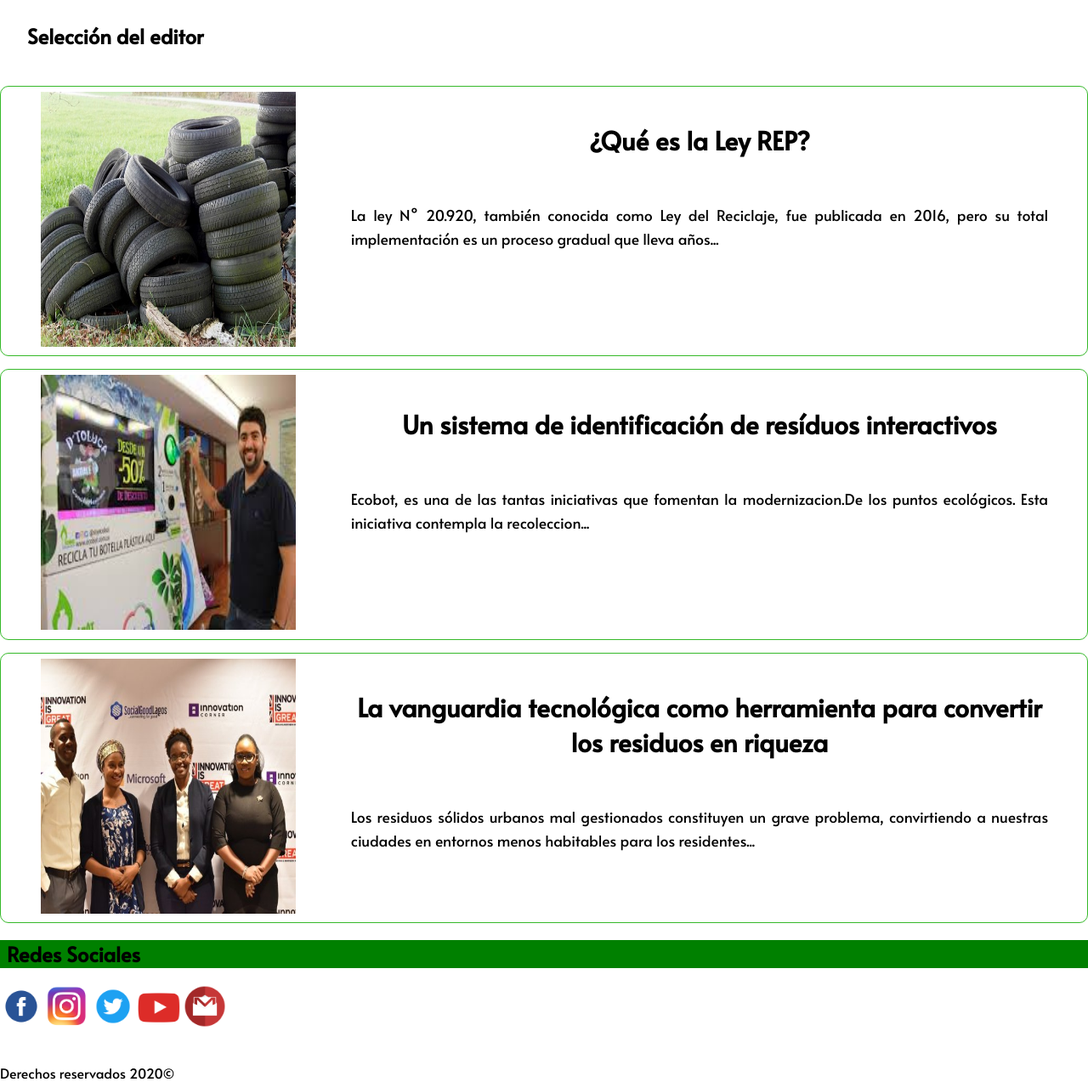
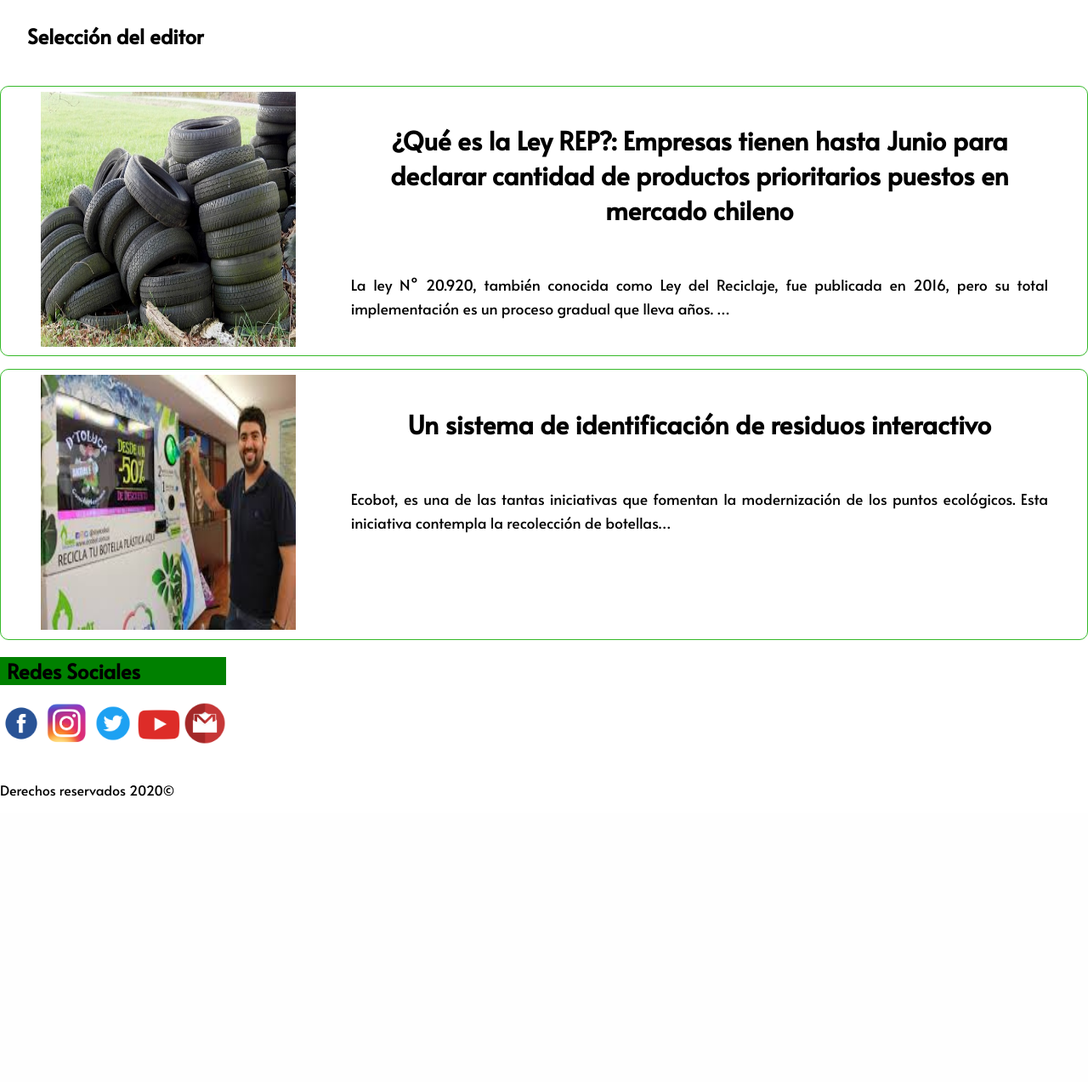
Before and after one commit to sergio-escalona/reciclate.esta, a Django app: page /noticias/ in a window 1280 px wide. Shown: the part 80-1353 px from the top of the page at 85% size. After the commit the page ends 1017 px from the top, so only its background shows below. Run offline with Django 3.2, Linux system fonts and the light colour scheme; data comes from the database, SQL or seed files in the repository; both versions use the stored data as it was after the commit.

Commit message:
mantenedor  con modificar y lista

```diff
--- a/reciclaje/noticias/static/css/style.css
+++ b/reciclaje/noticias/static/css/style.css
@@ -337,6 +337,11 @@
   font-size: 1.1em;
 }
 
+.icono{
+  height: 50px;
+  width: 50px;
+}
+
 /*proyecto*/
 .separador{
   border-top: #0aebb3 8px groove;
--- a/reciclaje/noticias/templates/noticias/noticias.html
+++ b/reciclaje/noticias/templates/noticias/noticias.html
@@ -5,54 +5,31 @@
   <div class="intro">
     <h2>Selección del editor</h2>
   </div>
+
+{% if user.is_authenticated %}
+  <a href="{% url 'nueva_noticia' %}" class="item end-xs col-xs-1">
+    <img src="{% static 'img/agregar.png' %}" class="icono">
+  </a>
+{% endif %}
+
+  {% for noticia in noticias %}
   <section class="row">
     <div class="titular">
       <div class="item center-xs col-xs-12">
-        <a href="noticia1.html">
+        <a href="{% url 'noticia_completa' pk=noticia.pk %}">
           <div class="img-titular">
-            <img src="{% static 'img/ley-reciclaje.jpg' %}" alt="Rep recilaje" class="mini">
+            <img src="{{ noticia.imagen.url }}" class="mini">
           </div>
           <div class="titulo-titular">
-            <h3>¿Qué es la Ley REP?</h3>
+            <h3>{{ noticia.titulo }}</h3>
           </div>
           <div class="extracto-titular">
-            <p>La ley N° 20.920, también conocida como Ley del Reciclaje, fue publicada en 2016, pero su total implementación es un proceso gradual que lleva años...
+            <p>{{ noticia.texto|truncatechars:150 }}
             </p>
           </div>
         </a>
       </div>
     </div>
+  {% endfor %}
 
-    <div class="titular">
-      <div class="item center-xs col-xs-12">
-        <a href="noticia2.html">
-          <div class="img-titular">
-            <img src="{% static 'img/ecobot.jpg' %}" alt="Ecobot" class="mini">
-          </div>
-          <div class="titulo-titular">
-            <h3>Un sistema de identificación de resíduos interactivos</h3>
-          </div>
-          <div class="extracto-titular">
-            <p>Ecobot, es una de las tantas iniciativas que fomentan la modernizacion.De los puntos ecológicos. Esta iniciativa contempla la recoleccion...</p>
-          </div>
-        </a>
-      </div>
-    </div>
-
-    <div class="titular">
-      <div class="item center-xs col-xs-12">
-        <a href="noticia3.html">
-          <div class="img-titular">
-            <img src="{% static 'img/salubata.jpg' %}" alt="Salubata" class="mini">
-          </div>
-          <div class="titulo-titular">
-            <h3>La vanguardia tecnológica como herramienta para convertir los residuos en riqueza</h3>
-          </div>
-          <div class="extracto-titular">
-            <p>Los residuos sólidos urbanos mal gestionados constituyen un grave problema, convirtiendo a nuestras ciudades en entornos menos habitables para los residentes...</p>
-          </div>
-        </a>
-      </div>
-    </div>
-  </section>
 {% endblock %}
--- a/reciclaje/noticias/urls.py
+++ b/reciclaje/noticias/urls.py
@@ -9,6 +9,9 @@
     path('noticias/', views.lista_noticias, name='lista_noticias'),
     path('proyectos/', views.proyectos, name='proyectos'),
     path('contacto/', views.contacto, name='contacto'),
+    path('noticia/<int:pk>/', views.noticia_completa, name='noticia_completa'),
+    path('noticia/nueva_noticia', views.nueva_noticia, name='nueva_noticia'),
+    path('noticia/<int:pk>/editar/', views.editar_noticia, name='editar_noticia'),
 ]
 
 if settings.DEBUG:
--- a/reciclaje/noticias/views.py
+++ b/reciclaje/noticias/views.py
@@ -1,6 +1,8 @@
-from django.shortcuts import render
+from django.shortcuts import get_object_or_404, render
 from .models import Noticias
 from django.utils import timezone
+from .forms import FormularioNoticia
+from django.shortcuts import redirect
 
 def inicio(request):
     return render(request, 'noticias/index.html', {})
@@ -10,10 +12,43 @@
 
 def lista_noticias(request):
     noticias = Noticias.objects.filter(fecha_publicacion__lte=timezone.now()).order_by('fecha_publicacion')
-    return render(request, 'noticias/noticias.html', {})
+    return render(request, 'noticias/noticias.html', {'noticias': noticias})
 
 def proyectos(request):
     return render(request, 'noticias/proyectos.html', {})
 
 def contacto(request):
     return render(request, 'noticias/contacto.html', {})
+
+def noticia_completa(request, pk):
+    noticia = get_object_or_404(Noticias, pk=pk)
+    return render(request, 'noticias/noticia_completa.html', {'noticia': noticia})
+
+def nueva_noticia(request):
+    if request.method == "POST":
+        formNoti = FormularioNoticia(data=request.POST, files=request.FILES)
+        if formNoti.is_valid():
+            noticia = formNoti.save(commit=False)
+            noticia.autor = request.user
+            noticia.fecha_publicacion = timezone.now()
+            noticia.save()
+            return redirect('noticia_completa', pk=noticia.pk)
+        else:
+            return render(request, 'noticias/editar_noticia.html', {'formNoti': formNoti})
+    else:
+        formNoti = FormularioNoticia()
+        return render(request, 'noticias/editar_noticia.html', {'formNoti': formNoti})
+
+def editar_noticia(request, pk):
+    noticia = get_object_or_404(Noticias, pk=pk)
+    if request.method == "POST":
+        formNoti = FormularioNoticia(request.POST, request.FILES, instance=noticia)
+        if formNoti.is_valid():
+            noticia = formNoti.save(commit=False)
+            noticia.author = request.user
+            noticia.published_date = timezone.now()
+            noticia.save()
+            return redirect('noticia_completa', pk=noticia.pk)
+    else:
+        formNoti = FormularioNoticia(instance=noticia)
+        return render(request, 'noticias/editar_noticia.html', {'formNoti': formNoti})
```
Also changed, not shown: reciclaje/noticias/forms.py (added, +9 -0 lines), reciclaje/noticias/templates/noticias/editar_noticia.html (added, +9 -0 lines), reciclaje/noticias/templates/noticias/noticia_completa.html (added, +29 -0 lines), reciclaje/db.sqlite3, reciclaje/fotos/imagenes/ecobot.jpg (added), reciclaje/fotos/imagenes/ley-reciclaje.jpg (added), reciclaje/fotos/imagenes/reci7.jpg (added), reciclaje/noticias/static/img/agregar.png (added), reciclaje/noticias/static/img/editar.png (added).
